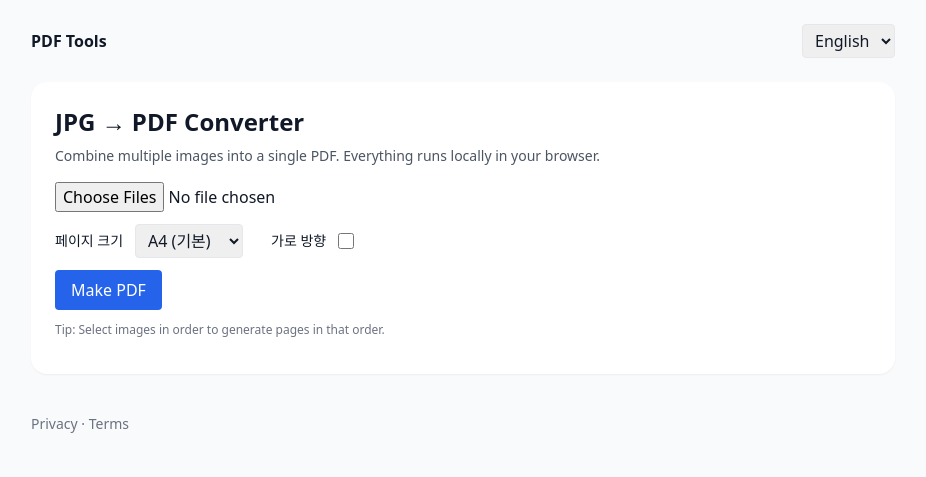
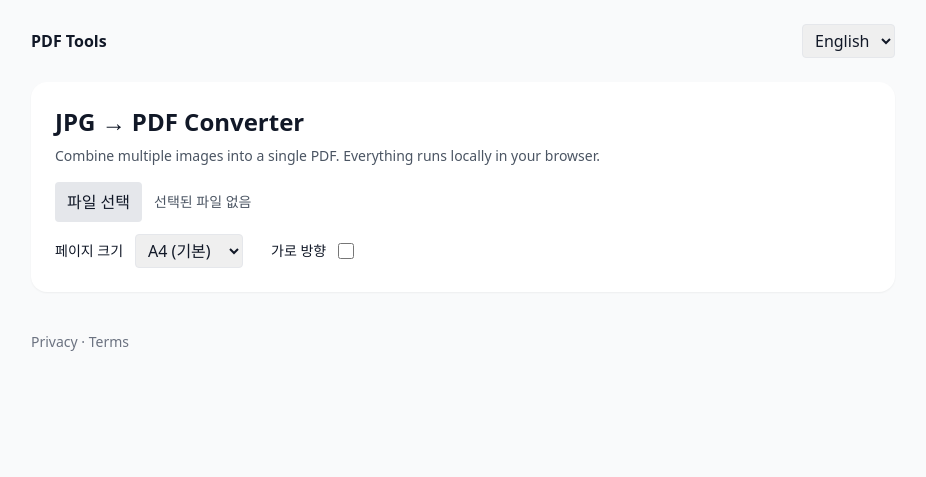
Before and after one commit to shibainu8888/fileconvert-tools, a plain HTML site: page tools/jpg-to-pdf.html in a window 1280 px wide. Shown: the whole page, without its empty margins (177-1103 px from the left). Drawn offline with nearby package versions, Linux system fonts and the light colour scheme.

Commit message:
Update jpg-to-pdf.html

```diff
--- a/tools/jpg-to-pdf.html
+++ b/tools/jpg-to-pdf.html
@@ -40,23 +40,26 @@
       <h1 class="text-2xl font-bold mb-2" data-i18n="jpg2pdf_title">JPG → PDF 변환</h1>
       <p class="text-sm text-gray-600 mb-4" data-i18n="jpg2pdf_desc">여러 이미지를 순서대로 하나의 PDF로 변환합니다. 모든 처리는 브라우저에서만 수행됩니다.</p>
 
-      <div class="space-y-3">
-        <input type="file" id="imgInput" accept="image/*" multiple>
-        <div class="flex gap-3 items-center">
-          <label class="text-sm">페이지 크기</label>
-          <select id="pageSize" class="border rounded px-2 py-1">
-            <option value="a4">A4 (기본)</option>
-            <option value="letter">US Letter</option>
-          </select>
-          <label class="text-sm ml-4">가로 방향</label>
-          <input id="landscape" type="checkbox" class="h-4 w-4">
-        </div>
-        <button id="makePdf" class="bg-blue-600 hover:bg-blue-700 text-white px-4 py-2 rounded" data-i18n="btn_make_pdf">
-          PDF 만들기
-        </button>
-        <div id="hint" class="text-xs text-gray-500" data-i18n="jpg2pdf_hint">Tip: 파일 선택 창에서 여러 이미지를 순서대로 선택하면 그 순서대로 페이지가 만들어집니다.</div>
-        <div id="progress" class="text-sm text-gray-600 mt-1"></div>
-      </div>
+     <!-- 기존 input 파일 줄을 아래로 교체 -->
+<div class="flex gap-3 items-center">
+  <input type="file" id="imgInput" accept="image/*" multiple class="hidden">
+  <label for="imgInput"
+         class="inline-block bg-gray-200 hover:bg-gray-300 px-3 py-2 rounded cursor-pointer"
+         data-i18n="choose_files">파일 선택</label>
+  <span id="fileName" class="text-sm text-gray-600" data-i18n="no_files">선택된 파일 없음</span>
+</div>
+
+<div class="flex gap-3 items-center mt-3">
+  <label class="text-sm" data-i18n="page_size">페이지 크기</label>
+  <select id="pageSize" class="border rounded px-2 py-1">
+    <option value="a4" data-i18n="size_a4">A4 (기본)</option>
+    <option value="letter" data-i18n="size_letter">US Letter</option>
+  </select>
+
+  <label class="text-sm ml-4" for="landscape" data-i18n="landscape">가로 방향</label>
+  <input id="landscape" type="checkbox" class="h-4 w-4">
+</div>
+
     </section>
   </main>
 
```
